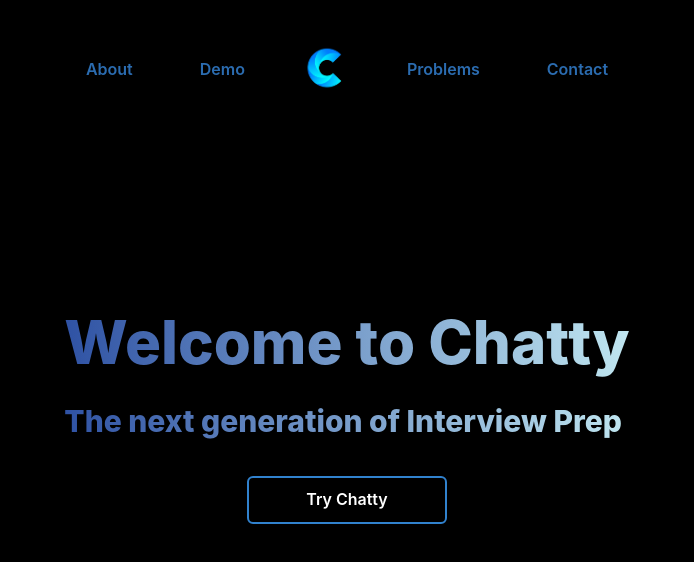
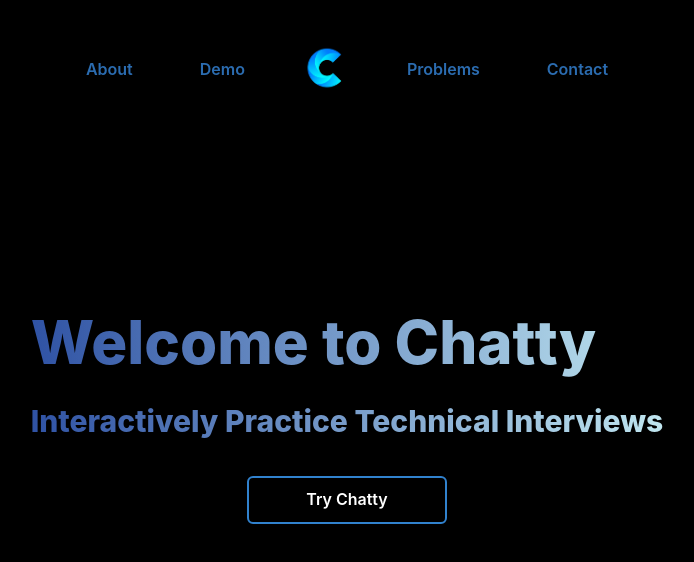
Before and after one commit to AdvaitKushe/ChattyReactJS, a React (Vite) app: page / in a window 1280 px wide. Shown: the top 562 px of the page, without its empty margins (293-987 px from the left). Built offline with nearby package versions, Linux system fonts and the light colour scheme; no server answers.

Commit message:
Update Title.jsx

```diff
--- a/src/Components/Title.jsx
+++ b/src/Components/Title.jsx
@@ -59,7 +59,7 @@
                   fontSize="3xl"
                   fontWeight="extrabold"
                 >
-                  The next generation of Interview Prep
+                  Interactively Practice Technical Interviews
                 </Text>
 
 
```
